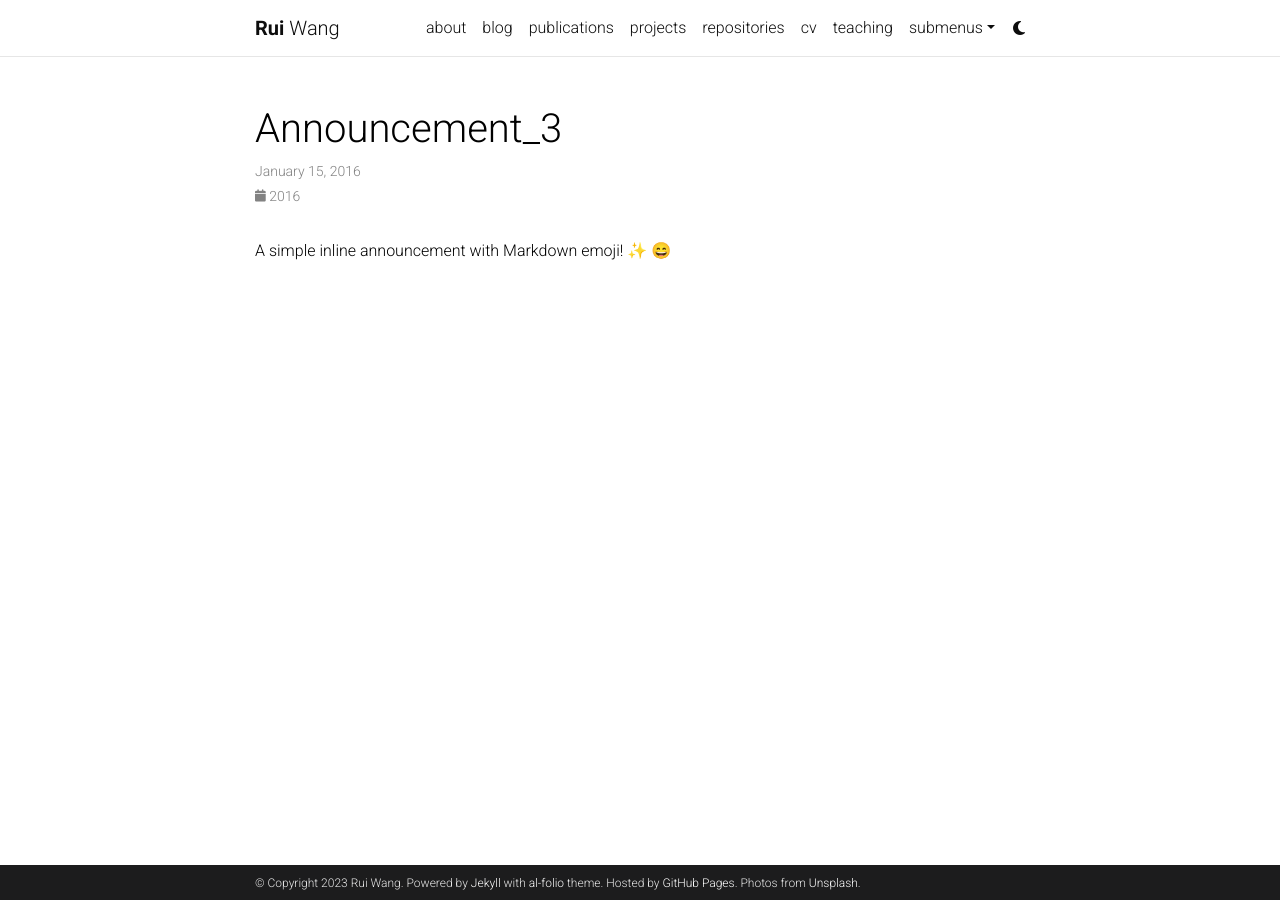
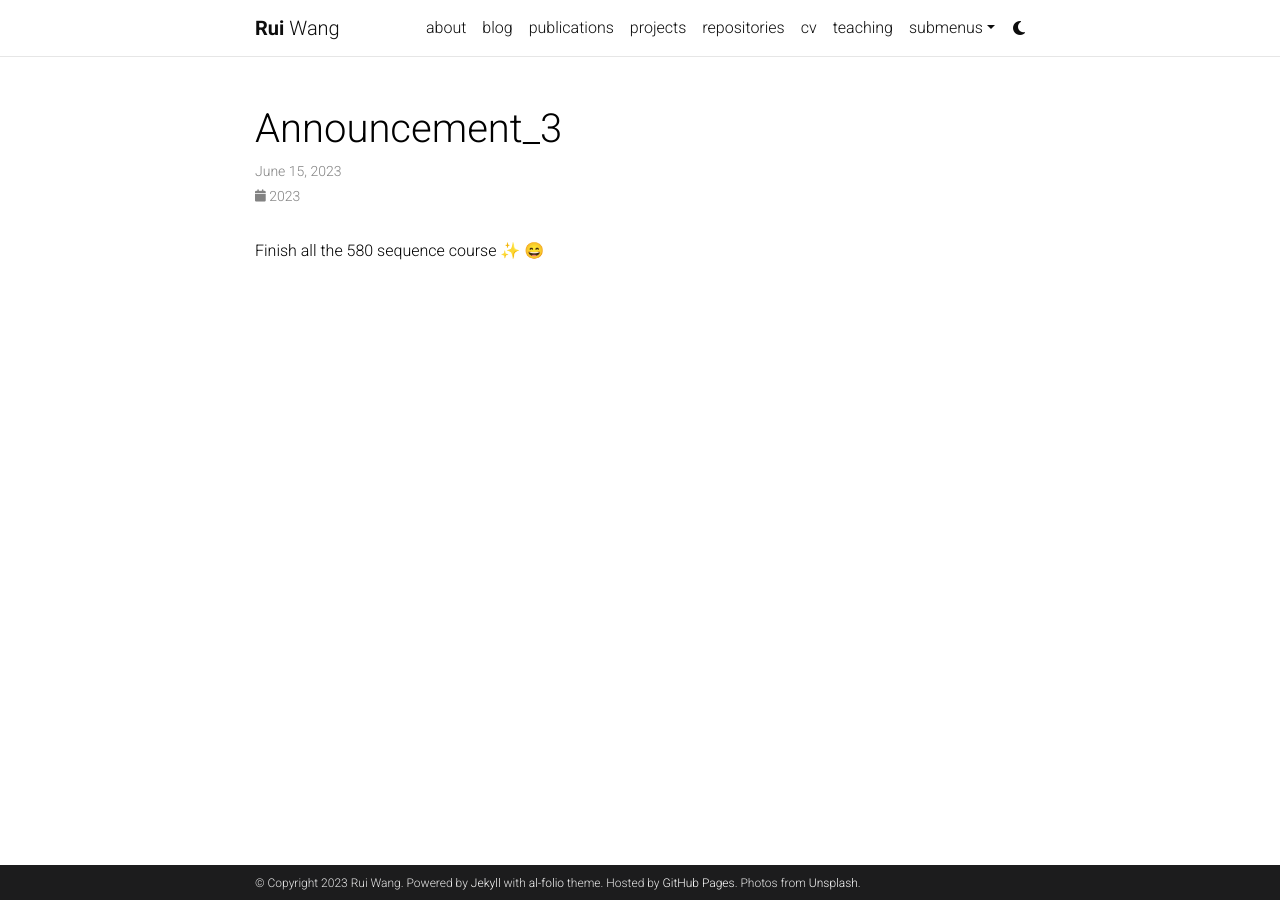
Before and after one commit to wangrui24/wangrui, a Jekyll site: the page built from _news/announcement_3.md, in a window 1280 px wide. Built offline with Jekyll 4.4.1, drawn with Linux system fonts in a browser that asks for light colours; emoji names are drawn with the system emoji font; comment, search, counter and statistics services are not loaded; a style sheet for code colours, icons or effects is not loaded.

Commit message:
Update announcement_3.md

```diff
--- a/_news/announcement_3.md
+++ b/_news/announcement_3.md
@@ -1,8 +1,8 @@
 ---
 layout: post
-date: 2016-01-15 07:59:00-0400
+date: 2023-06-15 07:59:00-0400
 inline: true
 related_posts: false
 ---
 
-A simple inline announcement with Markdown emoji! :sparkles: :smile:
+Finish all the 580 sequence course :sparkles: :smile:
```
